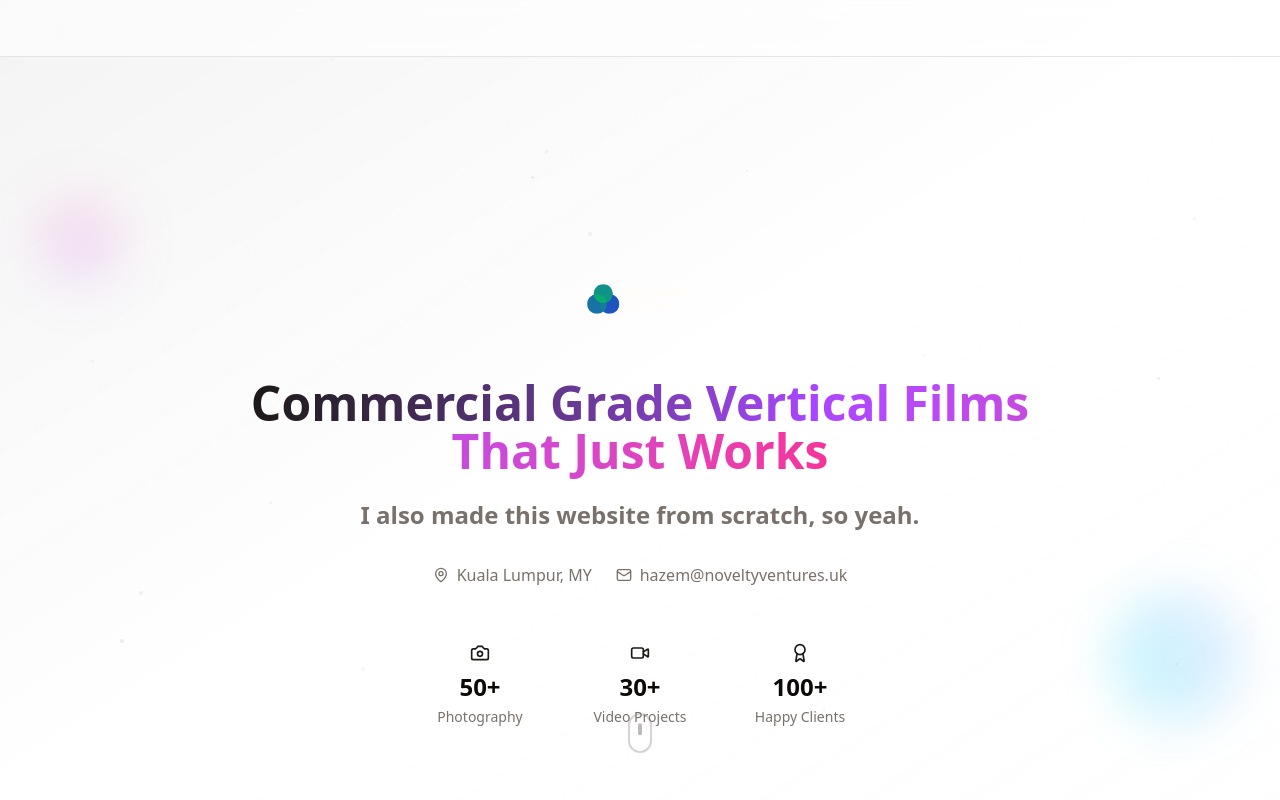
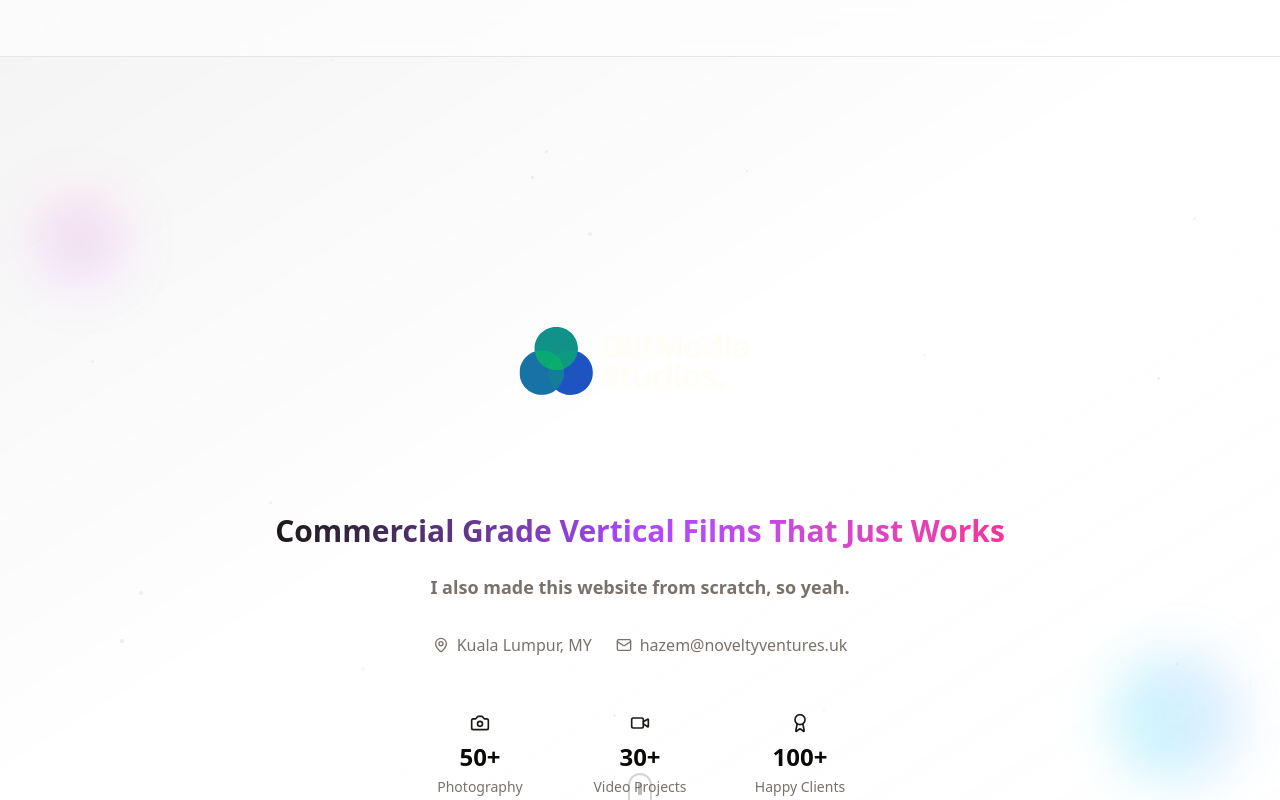
Before and after one commit to ShadowLevi-ops/hazem-portfolio, a Next.js app: page / in a window 1280 px wide. Shown: the top 800 px of the page. Built offline with nearby package versions, Linux system fonts and the light colour scheme.

Commit message:
make logo significantly bigger and reduce title/subtitle sizes

```diff
--- a/src/components/animated-hero.tsx
+++ b/src/components/animated-hero.tsx
@@ -101,12 +101,12 @@ export function AnimatedHero() {
             <img
               src="/giltmedia2.svg"
               alt="Gilt Media Logo"
-              className="h-16 w-auto sm:h-20 md:h-24 lg:h-28"
+              className="h-32 w-auto sm:h-40 md:h-48 lg:h-56 xl:h-64"
             />
           </motion.div>
 
           <motion.h1
-            className="text-center text-xl font-bold sm:text-2xl md:text-3xl lg:text-4xl xl:text-5xl"
+            className="text-center text-lg font-bold sm:text-xl md:text-2xl lg:text-3xl"
             variants={itemVariants}
           >
             <span className="from-primary bg-gradient-to-r via-purple-500 to-pink-500 bg-clip-text text-transparent">
@@ -116,7 +116,7 @@ export function AnimatedHero() {
 
           {/* Subtitle */}
           <motion.h2
-            className="text-muted-foreground text-center text-sm font-semibold sm:text-base md:text-lg lg:text-xl xl:text-2xl"
+            className="text-muted-foreground text-center text-xs font-semibold sm:text-sm md:text-base lg:text-lg"
             variants={itemVariants}
           >
             <span>I also made this website from scratch, so yeah.</span>
```
